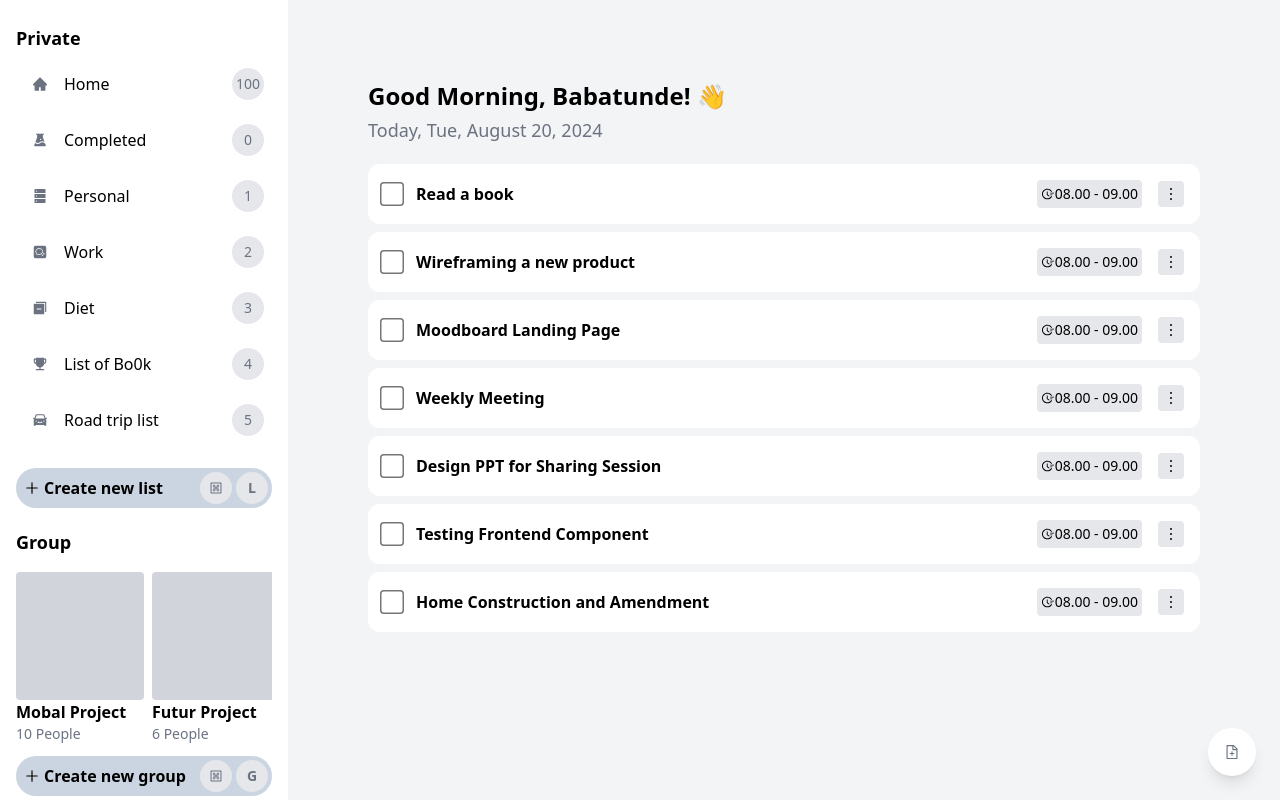
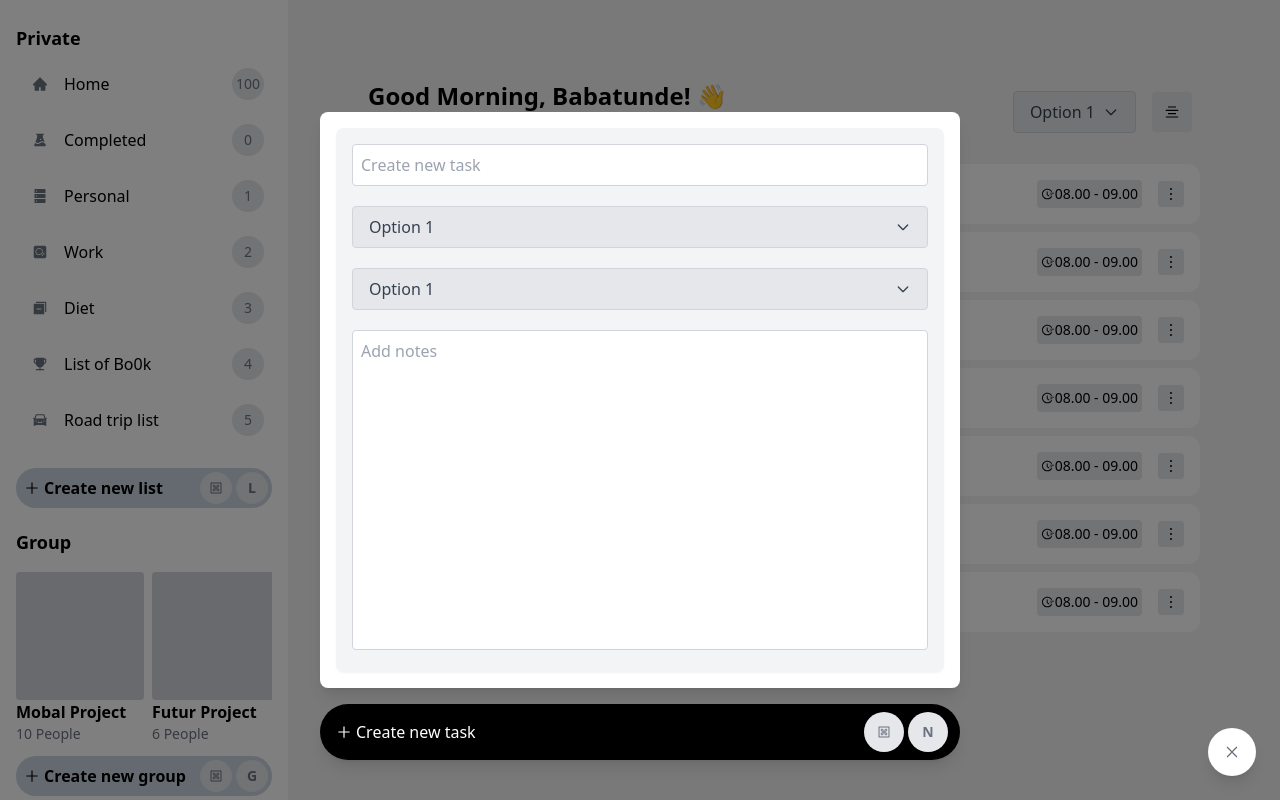
Before and after one commit to Japhetism/benmore_technologies_frontend_assessment, a React (Create React App) app: page / in a window 1280 px wide. Both pictures are taken after a click on the button "Add Task". Built offline with nearby package versions, Linux system fonts and the light colour scheme.

Commit message:
add modal and dropdown

```diff
--- /dev/null
+++ b/src/components/dropdown/index.tsx
@@ -0,0 +1,71 @@
+import React, { useState, useRef, useEffect } from 'react';
+
+interface Option {
+  value: string;
+  label: string;
+}
+
+interface SelectDropdownProps {
+  options: Option[];
+  onSelect?: (option: Option) => void;
+}
+
+const SelectDropdown: React.FC<SelectDropdownProps> = ({ options, onSelect }) => {
+  const [isOpen, setIsOpen] = useState<boolean>(false);
+  const [selectedOption, setSelectedOption] = useState<Option>(options[0]);
+  const buttonRef = useRef<HTMLButtonElement | null>(null);
+
+  useEffect(() => {
+    const handleClickOutside = (event: MouseEvent) => {
+      if (buttonRef.current && !buttonRef.current.contains(event.target as Node)) {
+        setIsOpen(false);
+      }
+    };
+
+    document.addEventListener('mousedown', handleClickOutside);
+    return () => document.removeEventListener('mousedown', handleClickOutside);
+  }, []);
+
+  const handleOptionClick = (option: Option) => {
+    setSelectedOption(option);
+    setIsOpen(false);
+    if (onSelect) onSelect(option);
+  };
+
+  return (
+    <div className="relative inline-block text-left w-full max-w-auto">
+      <button
+        ref={buttonRef}
+        onClick={() => setIsOpen(!isOpen)}
+        className="w-full px-4 py-2 bg-gray-200 text-gray-700 rounded border border-gray-300 flex justify-between items-center focus:outline-none"
+      >
+        <span>{selectedOption.label}</span>
+        <svg
+          className="w-4 h-4 ml-2"
+          xmlns="http://www.w3.org/2000/svg"
+          fill="none"
+          viewBox="0 0 24 24"
+          stroke="currentColor"
+        >
+          <path strokeLinecap="round" strokeLinejoin="round" strokeWidth={2} d="M19 9l-7 7-7-7" />
+        </svg>
+      </button>
+
+      {isOpen && (
+        <div className="absolute right-0 mt-2 bg-white border border-gray-300 rounded shadow-lg z-10 w-full">
+          {options.map((option) => (
+            <button
+              key={option.value}
+              onClick={() => handleOptionClick(option)}
+              className="block px-4 py-2 text-gray-800 hover:bg-gray-100 w-full text-left"
+            >
+              {option.label}
+            </button>
+          ))}
+        </div>
+      )}
+    </div>
+  );
+};
+
+export default SelectDropdown;
--- /dev/null
+++ b/src/components/modal/index.tsx
@@ -0,0 +1,57 @@
+import { IModal } from "../../interfaces/IModal";
+import { AiOutlineMacCommand, AiOutlinePlus } from "react-icons/ai";
+import SelectDropdown from "../dropdown";
+
+const Modal = ({ isOpen = false, children, onClose }: IModal) => {
+
+  if (!isOpen) return null;
+
+  return (
+    <>
+      <div className="fixed inset-0 bg-black bg-opacity-50" onClick={onClose}></div>
+      <div className="fixed bottom-28 left-1/2 transform -translate-x-1/2 bg-white shadow-lg rounded-lg p-4 min-w-[40rem]">
+        {children}
+      </div>
+    </>
+  );
+}
+
+const ModalChildren = () => {
+  return <>
+    <div className="bg-gray-100 p-4 rounded-lg shadow-sm">
+      <input type="text" placeholder="Create new task" className="w-full p-2 border border-gray-300 rounded mb-5" />
+      <div className="w-full mb-5">
+        <SelectDropdown options={[{ value: '1', label: 'Option 1' }]} />
+      </div>
+      <div className="w-full mb-5">
+        <SelectDropdown options={[{ value: '1', label: 'Option 1' }]} />
+      </div>
+      <textarea placeholder="Add notes" className="w-full p-2 border border-gray-300 rounded resize-none" style={{ height: '20rem' }} />
+    </div>
+  </>
+}
+
+const FloatingActionButton = ({ show = false }: { show: boolean}) => {
+
+  if(!show) return null;
+
+  return (
+    <>
+      <Modal isOpen={show} onClose={() => {}} children={<ModalChildren />}/>
+      <button className="flex items-center block fixed bottom-10 left-1/2 ransform -translate-x-1/2 bg-black text-white p-4 rounded-full shadow-lg hover:bg-black transition min-w-[40rem]" onClick={() => {}}>
+        <span className="mr-1 flex items-center text-md"><AiOutlinePlus /></span>
+        Create new task
+        <div className="absolute right-2 flex space-x-1 p-1">
+          <span className="w-10 h-10 bg-gray-200 text-gray-500 flex items-center justify-center rounded-full text-sm">
+            <AiOutlineMacCommand />
+          </span>
+          <span className="w-10 h-10 bg-gray-200 text-gray-500 flex items-center justify-center rounded-full text-sm font-bold">
+            N
+          </span>
+        </div>
+      </button>
+    </>
+  );
+};
+
+export default FloatingActionButton;
--- a/src/features/Tasks/index.tsx
+++ b/src/features/Tasks/index.tsx
@@ -1,16 +1,20 @@
-import { useEffect } from "react";
+import { useEffect, useState } from "react";
 import { useDispatch, useSelector } from "react-redux";
-import { AiOutlineFileAdd, AiOutlineFieldTime, AiOutlineMore } from "react-icons/ai";
+import { AiOutlineFileAdd, AiOutlineFieldTime, AiOutlineMore, AiOutlineClose, AiOutlineAlignCenter } from "react-icons/ai";
 import { AppDispatch, RootState } from "../../redux/store";
 import { fetchTasks } from "../../redux/task";
+import SelectDropdown from "../../components/dropdown";
 import { getFormattedTodayDate } from "../../utils/formatter";
 import { getGreetingBasedOnTime } from "../../utils/helper";
 import { ITask } from "../../interfaces/ITask";
+import FloatingActionButton from "../../components/modal";
 
 const Tasks = () => {
 
     const dispatch = useDispatch<AppDispatch>();
     const { tasks, status, error } = useSelector((state: RootState) => state.tasks);
+
+    const [showModal, setShowModal] = useState<boolean>(false);
 
     useEffect(() => {
         if (status === 'idle') {
@@ -18,11 +22,25 @@ const Tasks = () => {
         }
     }, [status, dispatch]);
 
+    const options = [
+        { value: '1', label: 'Option 1' },
+        { value: '2', label: 'Option 2' },
+        { value: '3', label: 'Option 3' },
+      ];
+
     return <>
         <div className="bg-gray-100 h-screen w-auto p-20">
-            <div>
-                <p className="text-black font-bold text-2xl">{`${getGreetingBasedOnTime()}, Babatunde! 👋`}</p>
-                <p className="text-gray-500 text-lg mt-1">{getFormattedTodayDate()}</p>
+            <div className="relative flex items-center block">
+                <div>
+                    <p className="text-black font-bold text-2xl">{`${getGreetingBasedOnTime()}, Babatunde! 👋`}</p>
+                    <p className="text-gray-500 text-lg mt-1">{getFormattedTodayDate()}</p>
+                </div>
+                <div className="absolute right-2 flex items-center justify-center space-x-4">
+                    <SelectDropdown options={options} onSelect={() => console.log("dddd")} />
+                    <span className="bg-gray-200 p-3 rounded">
+                        <AiOutlineAlignCenter />
+                    </span>
+                </div>
             </div>
             <div className="mt-5">
                 {tasks.map((task: ITask, index: number) => (
@@ -57,8 +75,9 @@ const Tasks = () => {
                     ))
                 )}
             </div>
-            <button className="fixed bottom-6 right-6 bg-white text-gray-500 rounded-full p-4 shadow-lg hover:bg-gray-700" aria-label="Add Task">
-                <AiOutlineFileAdd />
+            <FloatingActionButton show={showModal} />
+            <button className="fixed bottom-6 right-6 bg-white text-gray-500 rounded-full p-4 shadow-lg hover:bg-gray-700" aria-label="Add Task" onClick={() => setShowModal(!showModal)}>
+                {showModal ? <AiOutlineClose /> : <AiOutlineFileAdd />}
             </button>
         </div>
     </>
--- /dev/null
+++ b/src/interfaces/IModal.ts
@@ -0,0 +1,5 @@
+export interface IModal {
+    isOpen: boolean;
+    children: any;
+    onClose: () => void;
+}
```
